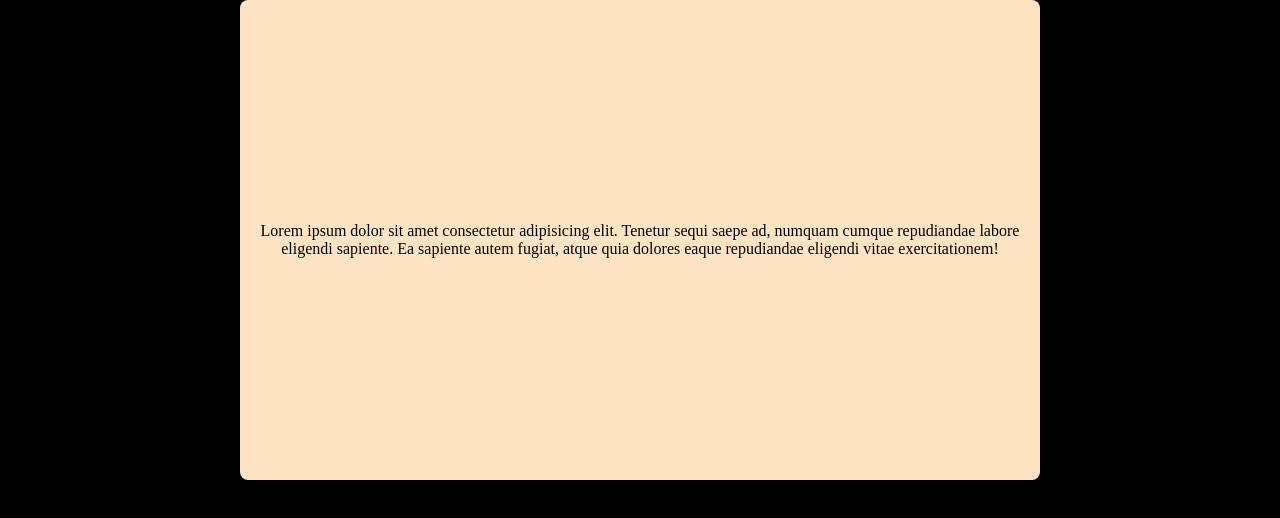
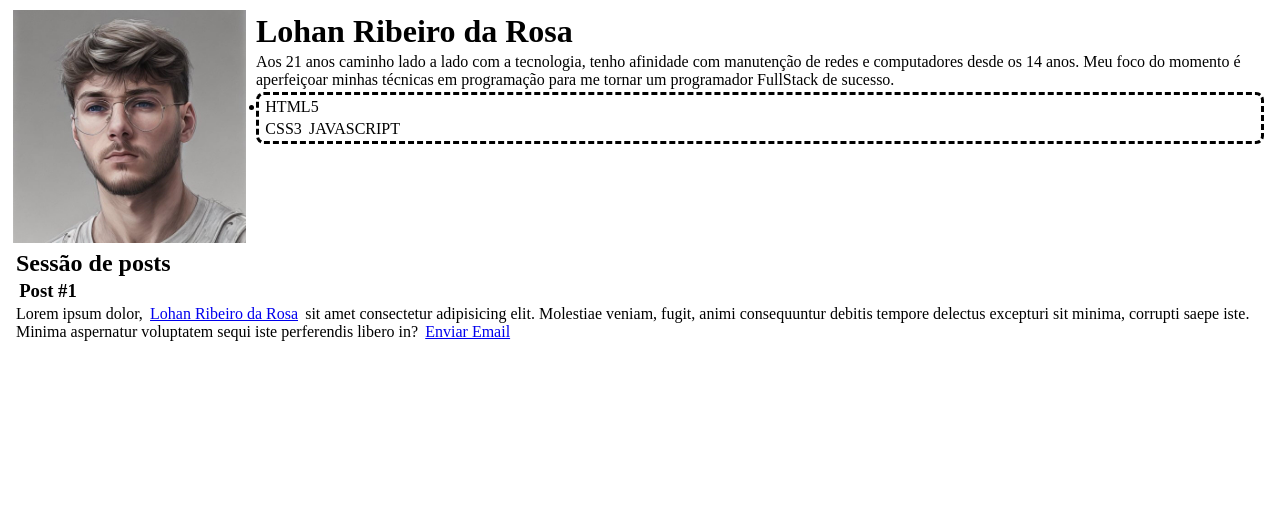
Before and after one commit to Lohan-Rosa/html5-css3, a plain HTML site: page index.html in a window 1280 px wide. Drawn offline with Linux system fonts and the light colour scheme.

Commit message:
Portfolio 1.0

```diff
--- a/index.html
+++ b/index.html
@@ -1,5 +1,5 @@
 <!DOCTYPE html>
-<html lang="en">
+<html lang="pt-br">
 
 <head>
     <meta charset="UTF-8">
@@ -11,10 +11,46 @@
 </head>
 
 <body>
+    <header class="topo">
+        <img class="foto-perfil" src="img's/lohan.jpg" alt="Foto do perfil" srcset="">
+        <div>
+            <h1>Lohan Ribeiro da Rosa</h1>
+            <p>Aos 21 anos caminho lado a lado com a tecnologia, tenho afinidade com manutenção de redes e computadores
+                desde os 14 anos. Meu foco do momento é aperfeiçoar minhas técnicas em programação para me tornar um
+                programador FullStack de sucesso.</p>
 
-    <div>
-        <span>Lorem ipsum dolor sit amet consectetur adipisicing elit. Tenetur sequi saepe ad, numquam cumque repudiandae labore eligendi sapiente. Ea sapiente autem fugiat, atque quia dolores eaque repudiandae eligendi vitae exercitationem!</span>
-    </div>
+            <div class="especialidades">
+                <ul>
+                    <li class="logohtml">HTML5</li>
+                    <li" class="logocss">CSS3</li>
+                    <li" class="logojs">JAVASCRIPT</li>
+                </ul>
+            </div>
+        </div>
+    </header>
 
+    <section>
+        <header>
+            <h2>Sessão de posts</h2>
+        </header>
+
+        <article>
+            <header>
+                <h3>Post #1</h3>
+            </header>
+            <p>Lorem ipsum dolor,
+                <a href="https://www.linkedin.com/in/lohan-ribeiro-da-rosa-b864a216a/" target="_blank">Lohan Ribeiro da
+                    Rosa</a>
+                sit amet consectetur adipisicing elit. Molestiae veniam, fugit, animi consequuntur debitis tempore
+                delectus excepturi sit minima, corrupti saepe iste.
+                Minima aspernatur voluptatem sequi iste perferendis libero in? <a
+                    href="mailto:lohan.rosa21@gmail.com">Enviar Email</a>
+            </p>
+        </article>
+
+    </section>
+
+    <footer></footer>
 </body>
+
 </html>
--- a/style.css
+++ b/style.css
@@ -1,20 +1,21 @@
 *{
-    margin: 0;
+    margin: 0.2rem;
     padding: 0;
     box-sizing: border-box;
 }
 
-body{
-    background-color: black;
+.topo{
+    display: flex;
+    justify-content: left;
+    height: 15rem;
 }
 
-div {
-    background-color: bisque;
-    height: 30rem;
-    width: 50rem;
-    display: flex;
-    align-items: center;
-    margin: 0 auto;
-    text-align: center;
+.foto-perfil{
+    width: 15rem;
+}
+
+.especialidades{
+    border-style: dashed;
     border-radius: 0.5rem;
+    border-color: black;
 }
```
Also changed, not shown: img's/css3.png (added), img's/html-code.jpg (added), img's/html5.png (added), img's/js.png (added), img's/lohan.jpg (added).
